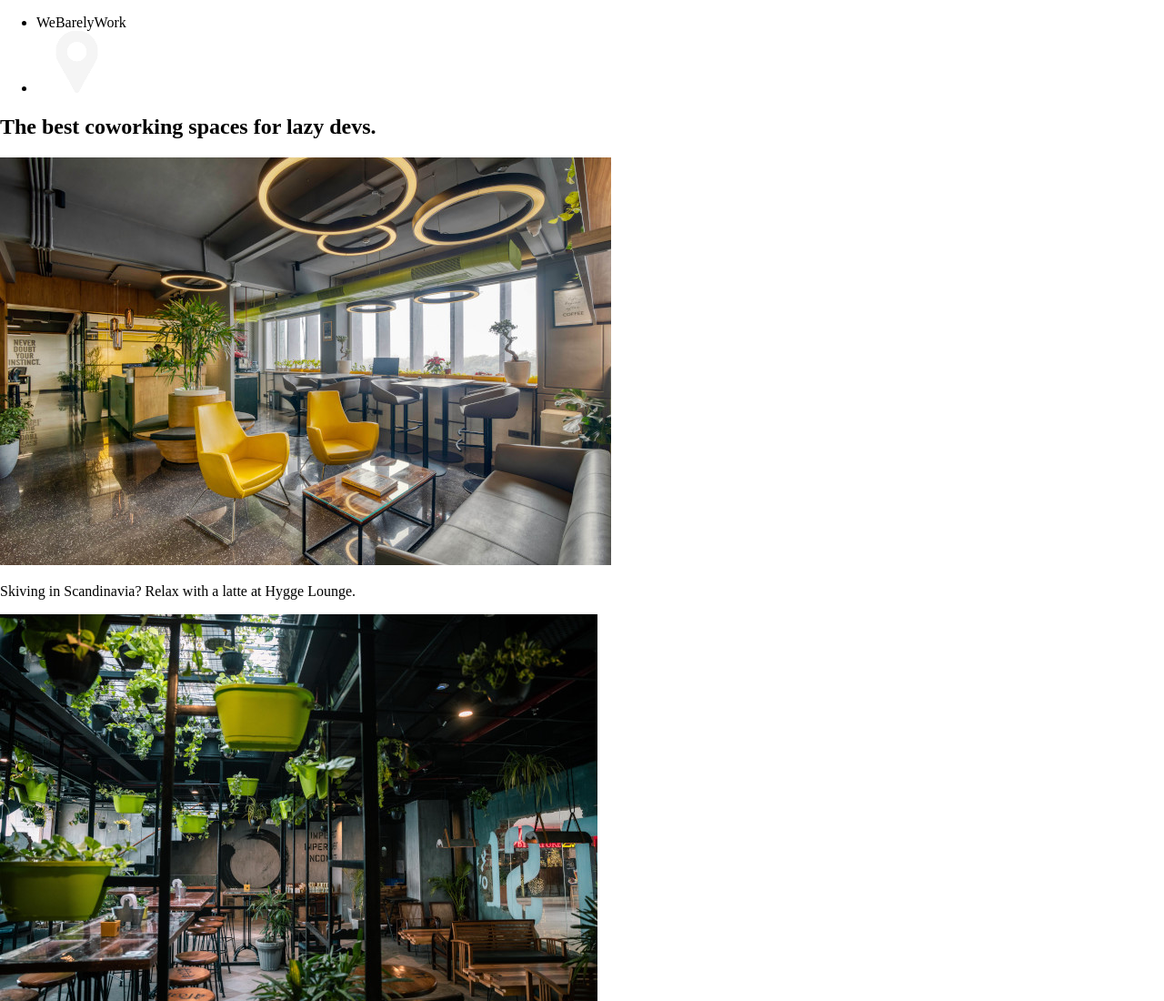
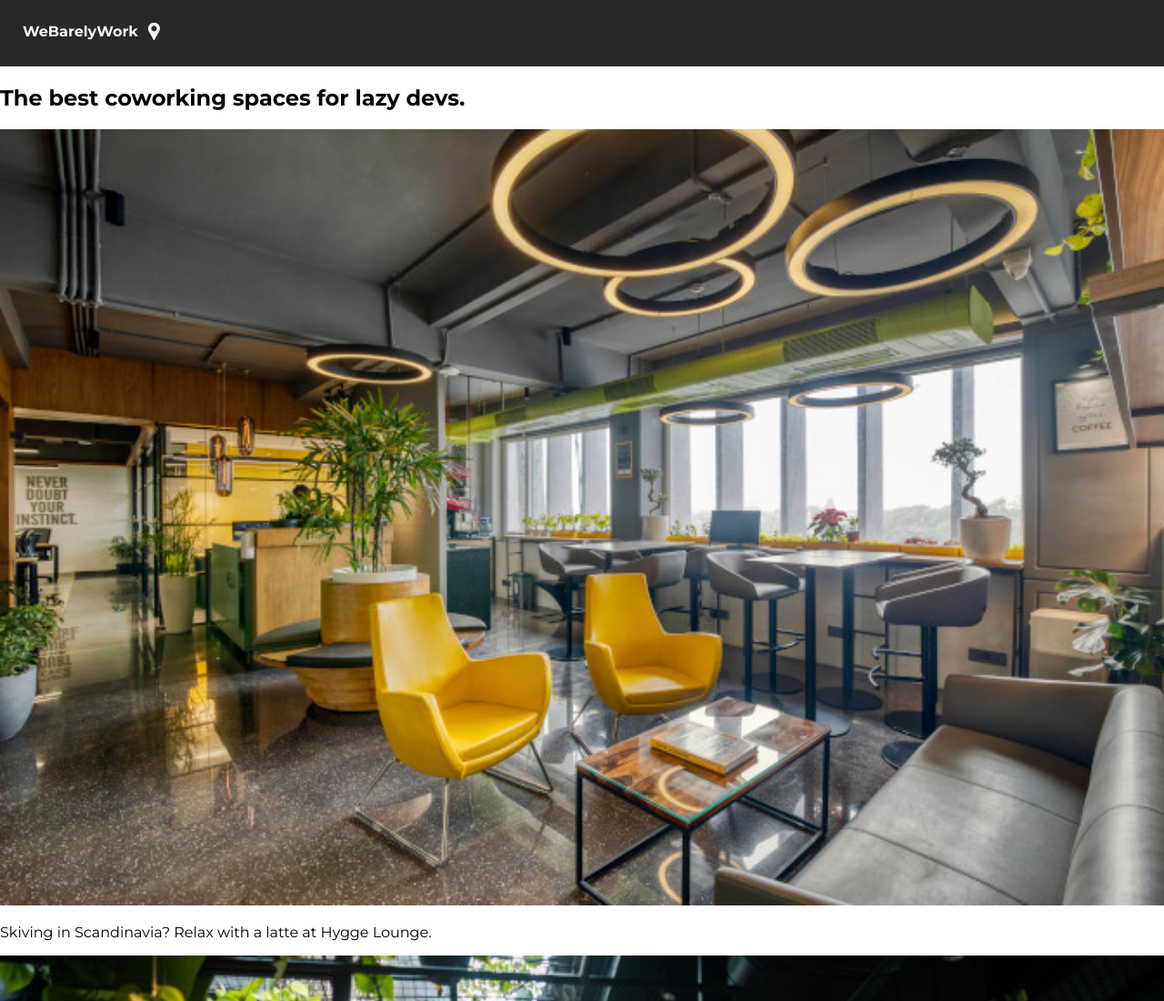
Before and after one commit to sofi-alvarado/coworking-space, a plain HTML site: page index.html in a window 1280 px wide. Shown: the top 1100 px of the page at 91% size. Drawn offline with Linux system fonts and the light colour scheme.

Commit message:
Adding Navbar

```diff
--- a/index.css
+++ b/index.css
@@ -1,4 +1,31 @@
 body {
     margin: 0;
     padding: 0;
+    font-family: 'Montserrat', sans-serif;
 }
+
+.item-img {
+    width: 100%;
+}
+
+nav {
+    background-color: #282828;
+}
+
+ul {
+    margin-top: 0;
+    display: flex;
+    color: whitesmoke;
+    list-style: none;
+    padding: 25px;
+}
+
+.icon {
+    width: 25px;
+    margin-left: 5px;
+}
+
+.logo {
+    size: 18px;
+    font-weight: 700;
+}
```
